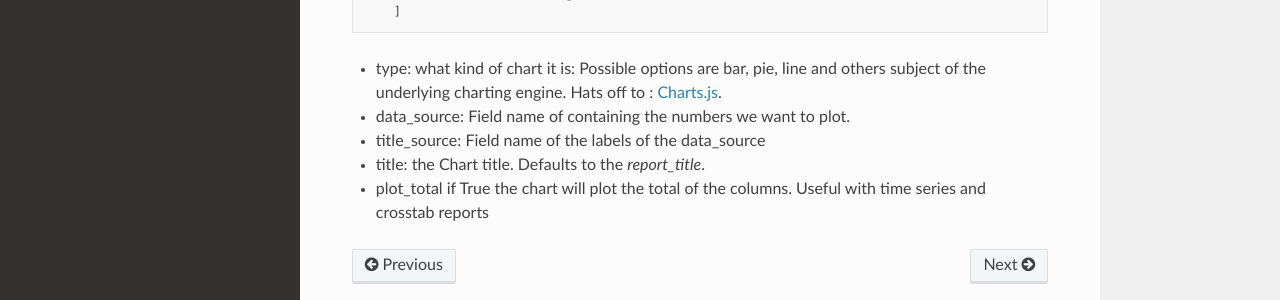
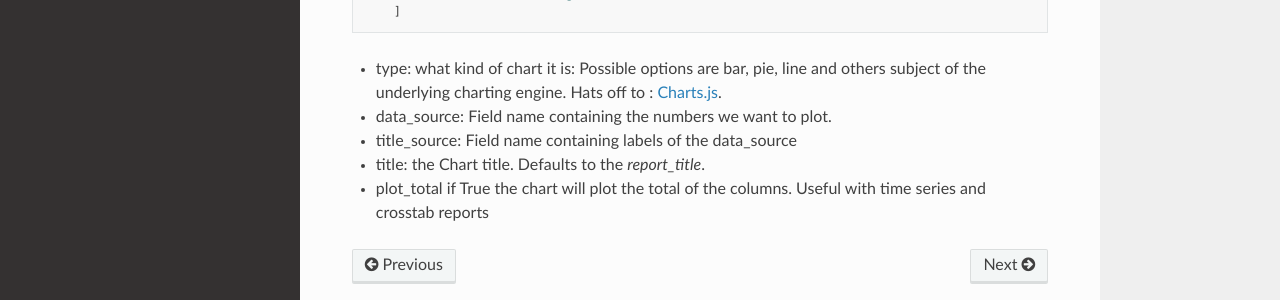
Before and after one commit to Justin121983/django-slick-reporting, a Sphinx documentation site: the page built from docs/source/tour.rst, in a window 1280 px wide and 900 px high, scrolled down 2407 px. Shown: the part 487-787 px from the top of the window. Built offline with Sphinx 7.4.7 and the Read the Docs theme 2.0.0, drawn with Linux system fonts in a browser that asks for light colours.

Commit message:
Enhance in docs

```diff
--- a/docs/source/tour.rst
+++ b/docs/source/tour.rst
@@ -170,7 +170,7 @@ To create a report we need to a dictionary to a ``chart_settings`` to the Sample
 
 * type: what kind of chart it is: Possible options are bar, pie, line and others subject of the underlying charting engine.
   Hats off to : `Charts.js <https://www.chartjs.org/>`_.
-* data_source: Field name of containing the numbers we want to plot.
-* title_source: Field name of the labels of the data_source
+* data_source: Field name containing the numbers we want to plot.
+* title_source: Field name containing labels of the data_source
 * title: the Chart title. Defaults to the `report_title`.
 * plot_total if True the chart will plot the total of the columns. Useful with time series and crosstab reports
```
